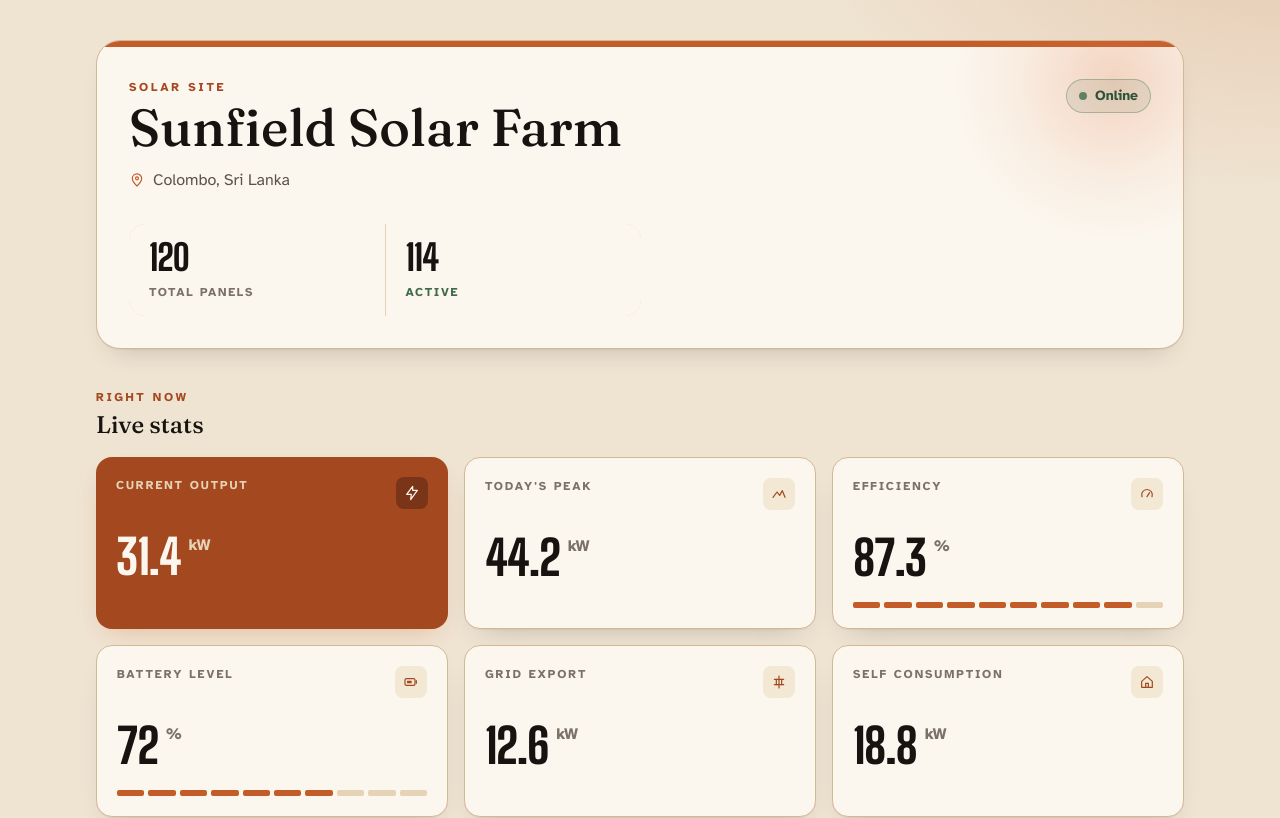
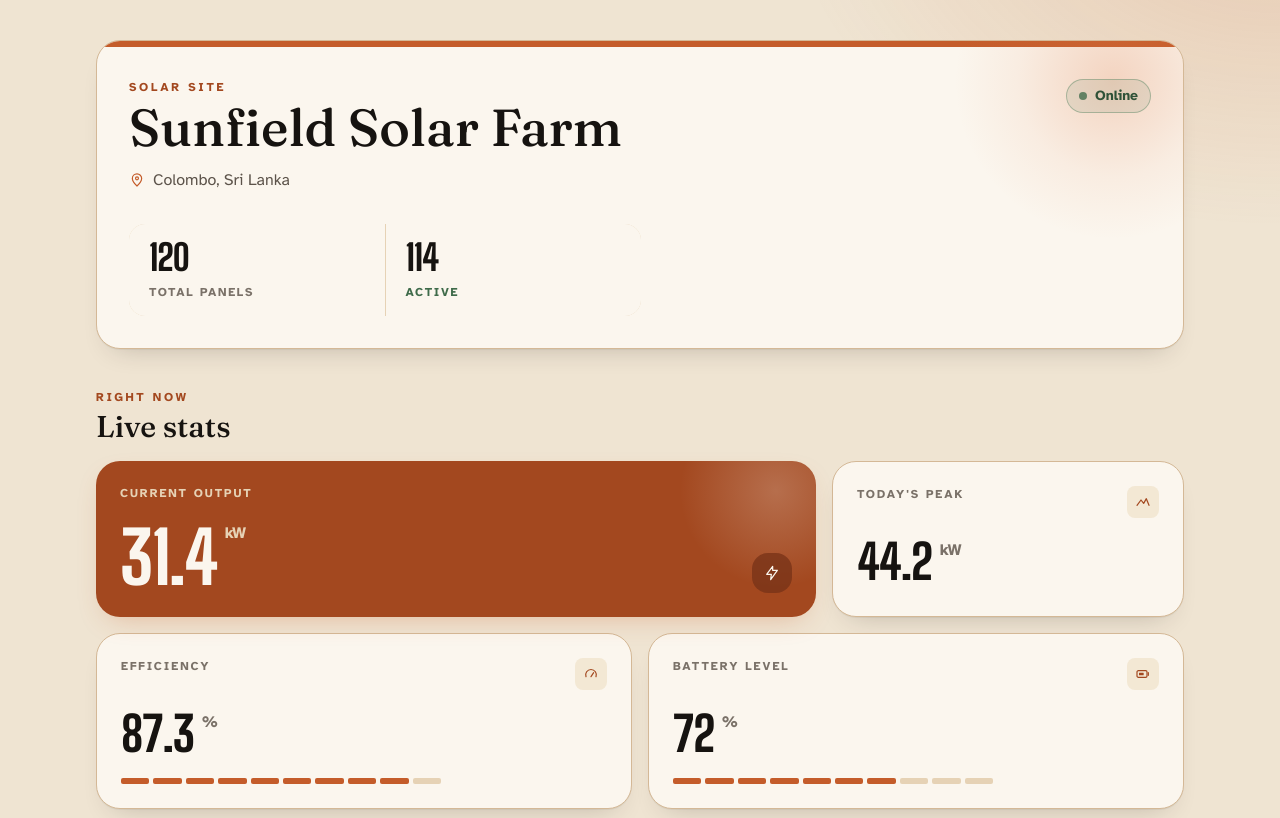
Before and after one commit to ArkhanShimar/Solar-Dashboard, a React (Vite) app: page / in a window 1280 px wide. Shown: the top 818 px of the page. Built offline with nearby package versions, Linux system fonts and the light colour scheme.

Commit message:
live stats layout is different now, current output is bigger
Co-authored-by: Cursor <cursoragent@cursor.com>

```diff
--- a/src/components/LiveStats.jsx
+++ b/src/components/LiveStats.jsx
@@ -8,12 +8,14 @@ function LiveStats({ liveStats }) {
       unit: "kW",
       featured: true,
       icon: <BoltIcon />,
+      className: "sm:col-span-2 lg:col-span-4",
     },
     {
       label: "TODAY'S PEAK",
       value: liveStats.peakOutputTodayKW,
       unit: "kW",
       icon: <PeakIcon />,
+      className: "sm:col-span-2 lg:col-span-2",
     },
     {
       label: "EFFICIENCY",
@@ -21,6 +23,7 @@ function LiveStats({ liveStats }) {
       unit: "%",
       meterPercent: liveStats.efficiencyPercent,
       icon: <GaugeIcon />,
+      className: "lg:col-span-3",
     },
     {
       label: "BATTERY LEVEL",
@@ -28,18 +31,21 @@ function LiveStats({ liveStats }) {
       unit: "%",
       meterPercent: liveStats.batteryLevelPercent,
       icon: <BatteryIcon />,
+      className: "lg:col-span-3",
     },
     {
       label: "GRID EXPORT",
       value: liveStats.gridExportKW,
       unit: "kW",
       icon: <GridIcon />,
+      className: "lg:col-span-3",
     },
     {
       label: "SELF CONSUMPTION",
       value: liveStats.selfConsumptionKW,
       unit: "kW",
       icon: <HomeIcon />,
+      className: "lg:col-span-3",
     },
   ];
 
@@ -49,9 +55,9 @@ function LiveStats({ liveStats }) {
         <p className="text-xs font-bold tracking-[0.22em] text-clay-600">
           RIGHT NOW
         </p>
-        <h2 className="mt-1 font-display text-2xl text-ink-900">Live stats</h2>
+        <h2 className="mt-1 font-display text-2xl text-ink-900 md:text-3xl">Live stats</h2>
       </div>
-      <div className="grid grid-cols-1 gap-4 sm:grid-cols-2 lg:grid-cols-3">
+      <div className="grid grid-cols-1 gap-4 sm:grid-cols-2 lg:grid-cols-6">
         {cards.map((card) => (
           <StatCard
             key={card.label}
@@ -61,6 +67,7 @@ function LiveStats({ liveStats }) {
             icon={card.icon}
             featured={card.featured}
             meterPercent={card.meterPercent}
+            className={card.className}
           />
         ))}
       </div>
--- a/src/components/StatCard.jsx
+++ b/src/components/StatCard.jsx
@@ -1,35 +1,67 @@
 import { formatValue } from "../utils/format";
 
-function StatCard({ label, value, unit, icon, featured, meterPercent }) {
+function StatCard({
+  label,
+  value,
+  unit,
+  icon,
+  featured,
+  meterPercent,
+  className = "",
+}) {
   const cardClasses = featured
-    ? "bg-clay-600 text-parchment-50 shadow-lift"
+    ? "card-sun bg-clay-600 text-parchment-50 shadow-lift"
     : "border border-parchment-300 bg-parchment-50 text-ink-900 shadow-card";
 
   const labelClasses = featured ? "text-parchment-200" : "text-ink-400";
   const unitClasses = featured ? "text-parchment-200" : "text-ink-400";
   const iconWrap = featured
-    ? "bg-clay-700 text-parchment-50"
+    ? "bg-clay-700/80 text-parchment-50"
     : "bg-parchment-100 text-clay-600";
+  const numberSize = featured
+    ? "text-6xl md:text-7xl"
+    : "text-5xl";
 
   return (
     <article
-      className={`group rounded-2xl p-5 transition duration-200 hover:-translate-y-1 ${cardClasses}`}
+      className={`rounded-3xl p-5 transition duration-200 hover:-translate-y-1 md:p-6 ${cardClasses} ${className}`}
     >
+      <div
+        className={
+          featured
+            ? "relative flex h-full flex-col justify-between gap-6 sm:flex-row sm:items-end"
+            : "relative"
+        }
+      >
+        <div>
           <div className="flex items-start justify-between gap-3">
             <p className={`text-xs font-bold tracking-[0.16em] ${labelClasses}`}>
               {label}
             </p>
+            {featured ? null : (
               <span className={`rounded-lg p-2 ${iconWrap}`}>{icon}</span>
+            )}
           </div>
-      <p className="mt-6 font-numbers text-5xl font-extrabold tabular-nums leading-none tracking-tight">
+          <p
+            className={`mt-5 font-numbers font-extrabold tabular-nums leading-none tracking-tight ${numberSize}`}
+          >
             {formatValue(value)}
-        <span className={`ml-2 align-top text-base font-sans font-bold ${unitClasses}`}>
+            <span
+              className={`ml-2 align-top font-sans text-base font-bold ${unitClasses}`}
+            >
               {unit}
             </span>
           </p>
           {typeof meterPercent === "number" ? (
             <TickMeter percent={meterPercent} featured={featured} />
           ) : null}
+        </div>
+        {featured ? (
+          <span className={`self-start rounded-2xl p-3 sm:self-end ${iconWrap}`}>
+            {icon}
+          </span>
+        ) : null}
+      </div>
     </article>
   );
 }
@@ -40,7 +72,7 @@ function TickMeter({ percent, featured }) {
   const off = featured ? "bg-clay-700" : "bg-parchment-200";
 
   return (
-    <div className="mt-5 flex gap-1" aria-hidden="true">
+    <div className="mt-5 flex max-w-xs gap-1" aria-hidden="true">
       {Array.from({ length: 10 }).map((_, index) => (
         <span
           key={index}
```
Lines whose indentation alone changed are shown as unchanged.
